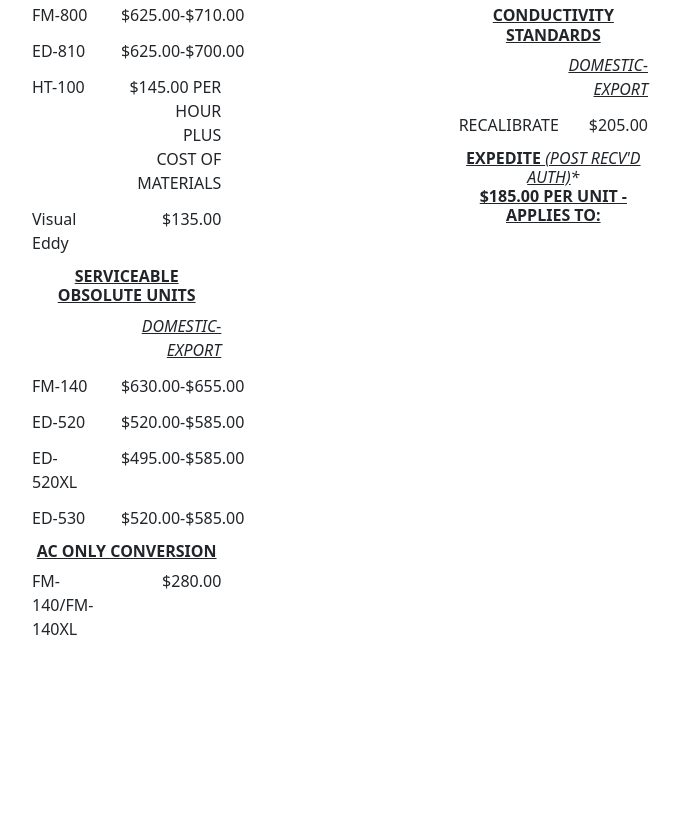
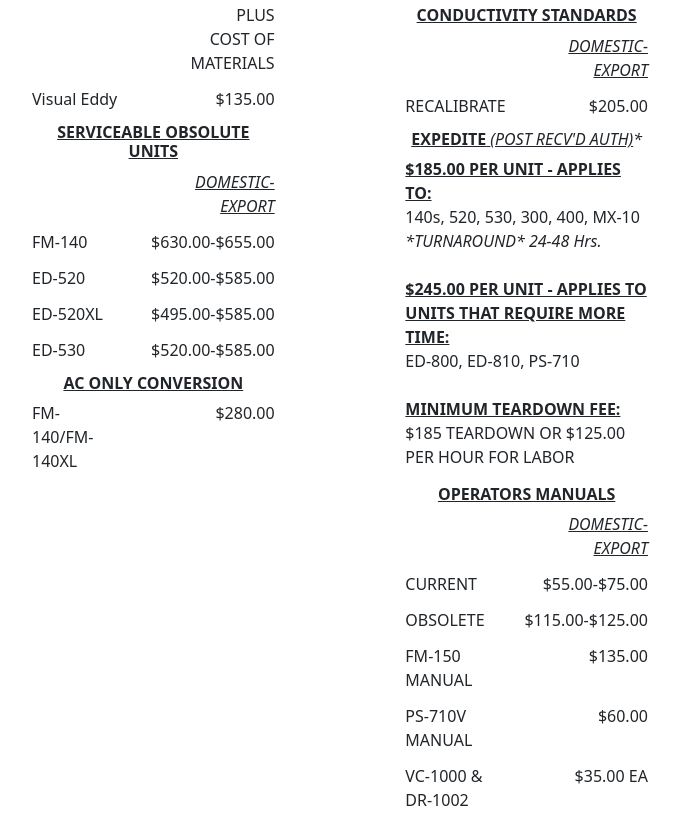
Before and after one commit to centurioncalibration/centurioncalibration.github.io, a plain HTML site: page index.html in a window 1280 px wide. Shown: the part 600-1424 px from the top of the page, without its empty margins (300-981 px from the left). Before the commit the page ends 1253 px from the top, so only its background shows below. Drawn offline with nearby package versions, Linux system fonts and the light colour scheme.

Commit message:
Update index.html

```diff
--- a/index.html
+++ b/index.html
@@ -47,7 +47,7 @@
   <div id=PRICING class="container w-50">
     <h3 class="text-center">Pricing Breakdown</h3>
     <div class="row">
-      <div class="col-4">
+      <div class="col-xl-5 col-12">
         <h6 class="text-center"><b><u>EDDY CURRENT</u></b></h6>
         <div class="row row-cols-2">
           <div class="col-5"></div>
@@ -94,8 +94,8 @@
           <div class="col-7">$280.00</div>
         </div>
       </div>
-      <div class="col-4"></div>
-      <div class="col-4">
+      <div class="col-xl-2"></div>
+      <div class="col-xl-5 col-12">
         <h6 class="text-center"><b><u>ULTRASONIC</u></b></h6>
         <div class="row row-cols-2">
           <div class="col-5"></div>
@@ -125,9 +125,29 @@
           <div class="col-5">RECALIBRATE</div>
           <div class="col-7">$205.00</div>
         </div>
-        <h6 class="text-center"><b><u>EXPEDITE</b> <i>(POST RECV'D AUTH)</u>*</i><br/><b><u>$185.00 PER UNIT - APPLIES TO:</u></b></h6>
-        <div class="row row-cols-1">
-          <div class="col"></div>
+        <h6 class="text-center"><b><u>EXPEDITE</b> <i>(POST RECV'D AUTH)</u>*</i></h6>
+        <p><b><u>$185.00 PER UNIT - APPLIES TO:</u></b><br/>
+          140s, 520, 530, 300, 400, MX-10<br/>
+          <i>*TURNAROUND* 24-48 Hrs.</i><br/><br/>
+          <b><u>$245.00 PER UNIT - APPLIES TO UNITS THAT REQUIRE MORE TIME:</u></b><br/>
+            ED-800, ED-810, PS-710<br/><br/>
+            <b><u>MINIMUM TEARDOWN FEE:</u></b><br/>
+            $185 TEARDOWN OR $125.00 PER HOUR FOR LABOR
+        </p>
+        <h6 class="text-center"><b><u>OPERATORS MANUALS</u></b></h6>
+        <div class="row row-cols-2">
+          <div class="col-5"></div>
+          <div class="col-7"><i><u>DOMESTIC-EXPORT</u></i></div>
+          <div class="col-5">CURRENT</div>
+          <div class="col-7">$55.00-$75.00</div>
+          <div class="col-5">OBSOLETE</div>
+          <div class="col-7">$115.00-$125.00</div>
+          <div class="col-5">FM-150 MANUAL</div>
+          <div class="col-7">$135.00</div>
+          <div class="col-5">PS-710V MANUAL</div>
+          <div class="col-7">$60.00</div>
+          <div class="col-5">VC-1000 & DR-1002</div>
+          <div class="col-7">$35.00 EA</div>
         </div>
       </div>
     </div>
```
